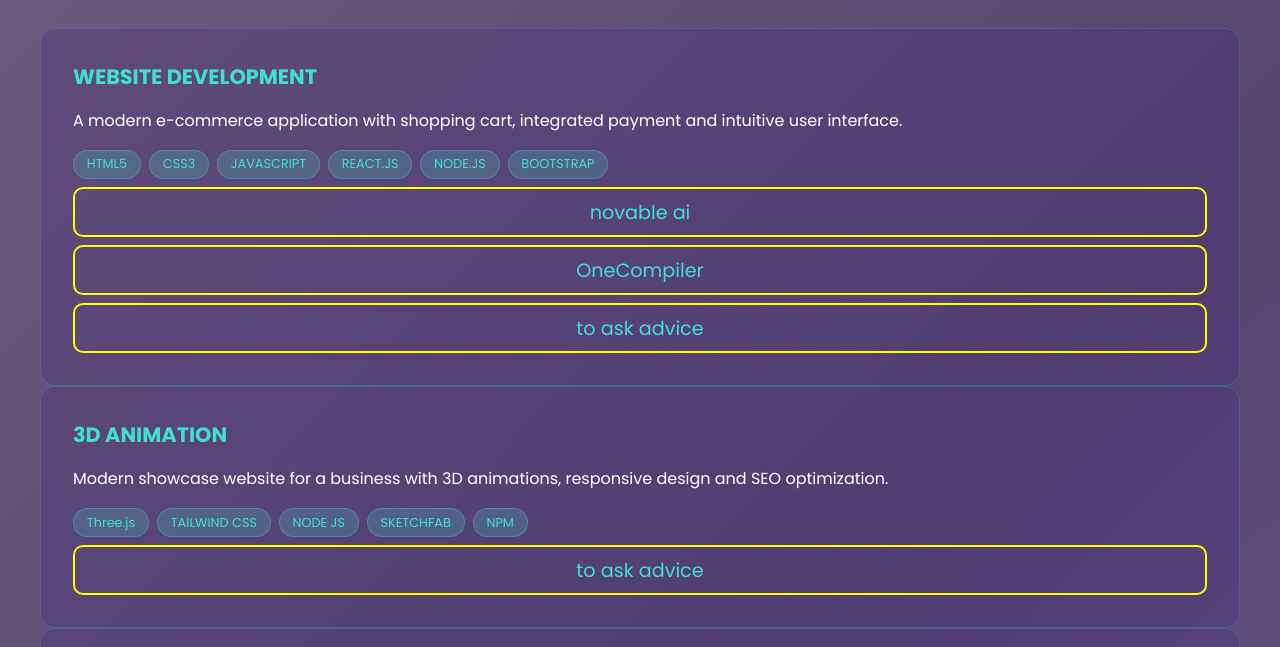
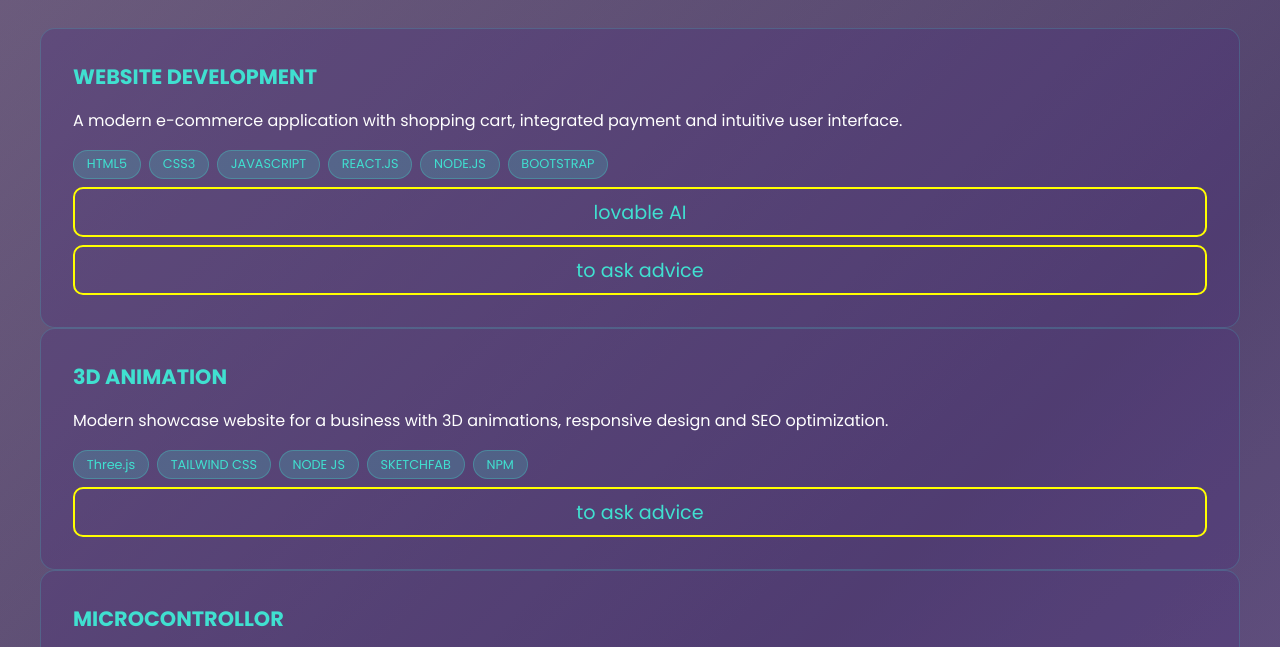
Before and after one commit to tokiniaina5/web-1, a website: page PORTFOLIO/index.html in a window 1280 px wide. Shown: the part 144-791 px from the top of the page. Drawn offline with nearby package versions, Linux system fonts and the light colour scheme.

Commit message:
added D:\PROGRAMME\vs code\web\PORTFOLIO\index.html

```diff
--- a/PORTFOLIO/index.html
+++ b/PORTFOLIO/index.html
@@ -134,9 +134,8 @@ height="0" width="0" style="display:none;visibility:hidden"></iframe></noscript>
                             <span class="tech-tag">NODE.JS</span>
                              <span class="tech-tag">BOOTSTRAP</span>
 
-                             <a href="https://lovable.dev/@tokiniaina_r">novable ai </a>
+                             <a href="https://lovable.dev/@tokiniaina_r">lovable AI </a>
 
-                              <a href="https://onecompiler.com/users/44dyc8nsj">OneCompiler</a>
 
                              <a href="/submit web develop/index.html">to ask advice </a>
 
```
